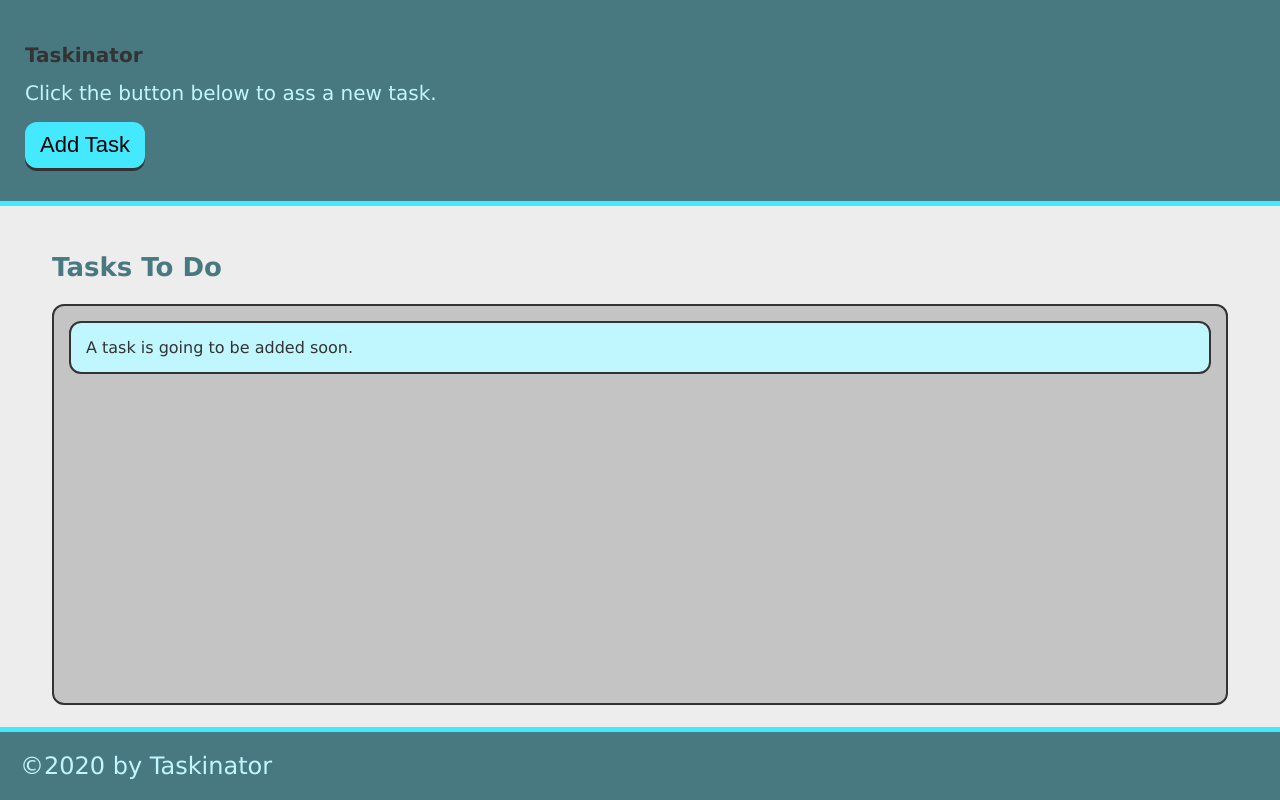
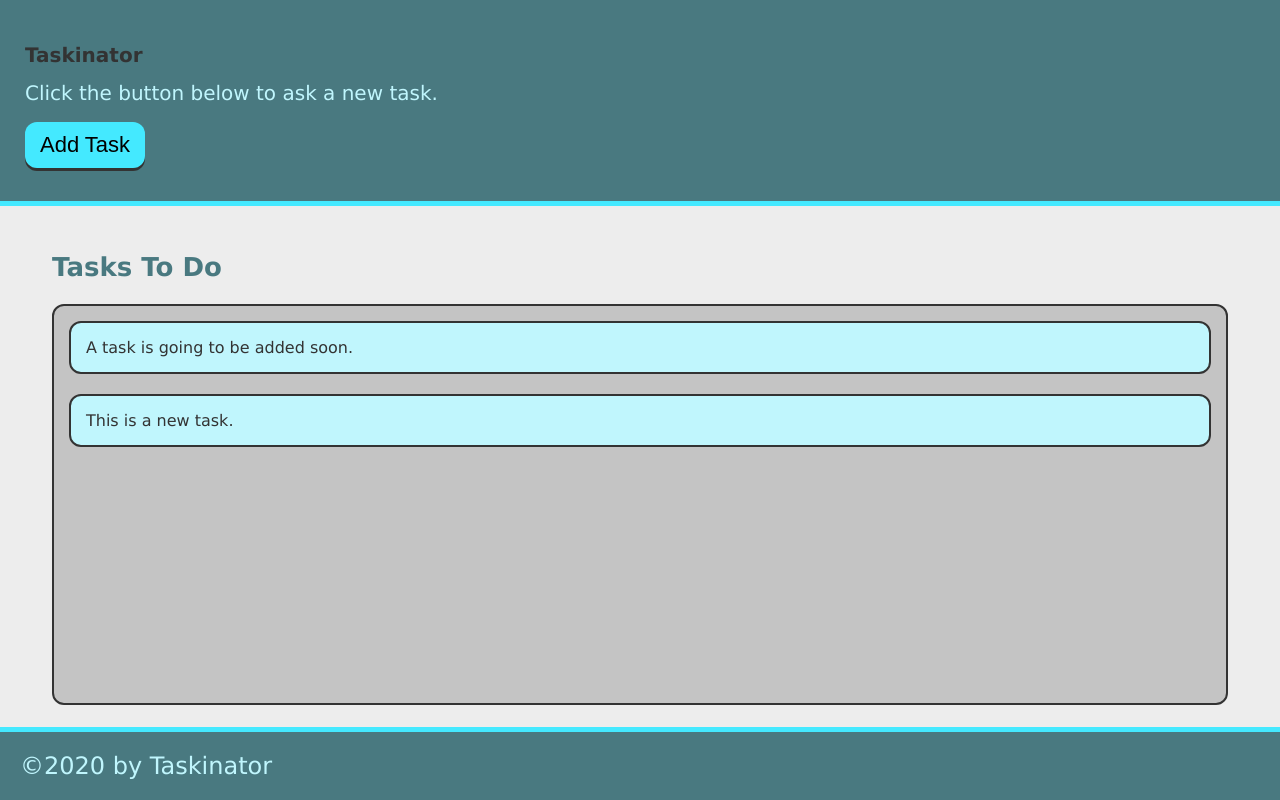
Before and after one commit to Kelbach/kanban, a plain HTML site: page index.html in a window 1280 px wide. Both pictures are taken after a click on the button "Add Task". Drawn offline with Linux system fonts and the light colour scheme.

Commit message:
4.1.8 Add Task js functionality

```diff
--- a/assets/js/script.js
+++ b/assets/js/script.js
@@ -0,0 +1,11 @@
+var buttonEl = document.querySelector("#save-task");
+var tasksToDoEl = document.querySelector("#tasks-to-do");
+
+var createTaskHandler = function() {
+    var listItemEl = document.createElement("li");
+    listItemEl.className = "task-item";
+    listItemEl.textContent = "This is a new task.";
+    tasksToDoEl.appendChild(listItemEl);
+}
+
+buttonEl.addEventListener("click", createTaskHandler);
--- a/index.html
+++ b/index.html
@@ -10,13 +10,13 @@
 <body>
     <header>
         <h1>Taskinator</h1>
-        <p>Click the button below to ass a new task.</p>
-        <button class='btn'>Add Task</button>
+        <p>Click the button below to ask a new task.</p>
+        <button class='btn' id="save-task">Add Task</button>
     </header>
     <main class="page-content">
         <section class="task-list-wrapper">
           <h2 class="list-title">Tasks To Do</h2>
-          <ul class="task-list">
+          <ul class="task-list" id="tasks-to-do">
             <li class="task-item">A task is going to be added soon.</li>
           </ul>
         </section>
```
